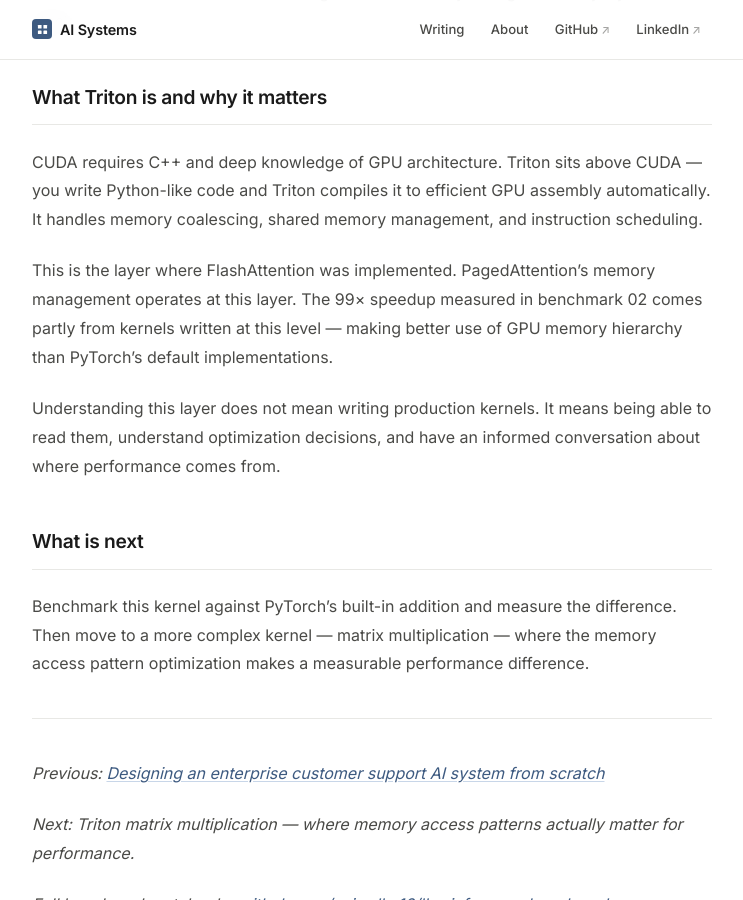
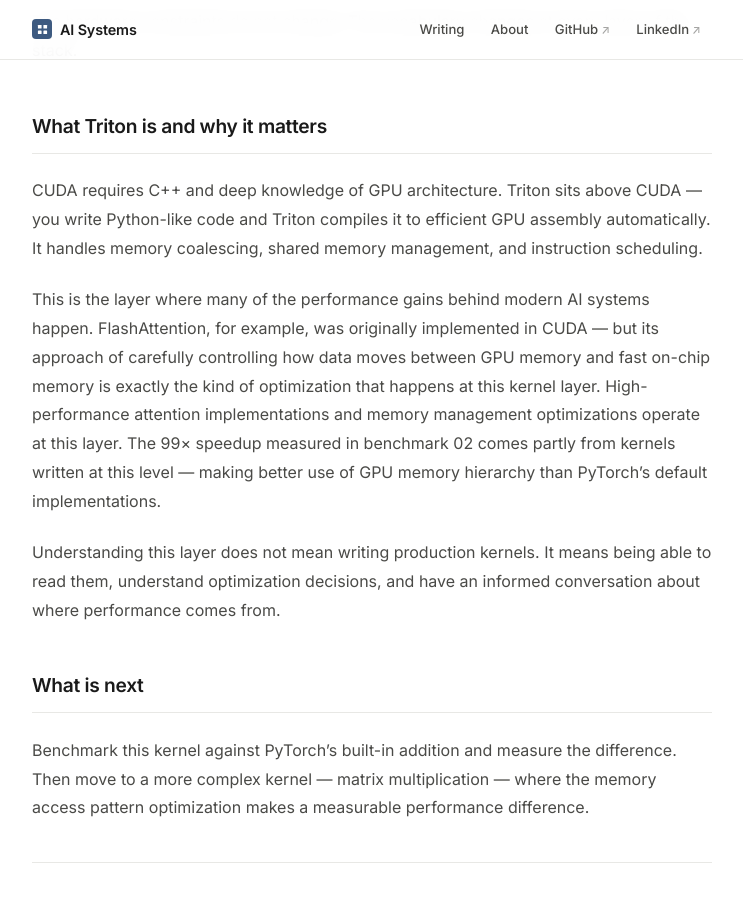
Before and after one commit to anirudhs16/ai-systems, a Jekyll site: the page built from _posts/2026-08-29-triton-first-gpu-kernel.md, in a window 1280 px wide and 900 px high, scrolled down 2142 px. Shown: the whole window, without its empty margins (268-1011 px from the left). Built offline with Jekyll 4.4.1, drawn with Linux system fonts in a browser that asks for light colours; some of the changed text lies outside the part shown.

Commit message:
fix: correct FlashAttention and kernel execution details

```diff
--- a/_posts/2026-08-29-triton-first-gpu-kernel.md
+++ b/_posts/2026-08-29-triton-first-gpu-kernel.md
@@ -12,7 +12,7 @@ Not in CUDA. In Triton — a Python-based language that compiles to GPU assembly
 
 ## What a GPU kernel is
 
-When PyTorch executes `x + y` on two tensors, it launches a CUDA kernel — a small program that runs simultaneously across thousands of GPU cores. Each core handles a different slice of the data. The addition of a million-element vector becomes a million additions happening in parallel.
+When PyTorch executes `x + y` on two tensors, it launches a CUDA kernel — a small program that runs simultaneously across thousands of GPU cores. Triton launches many parallel program instances — each instance handles a different block of the data across the GPU's hardware resources. The addition of a million-element vector becomes a million additions happening in parallel.
 
 The PyTorch profiler session showed 1460 kernel launches for 20 generated tokens. Each of those launches was a program like this one running on the GPU. Until now I had only seen them from the outside.
 
@@ -56,7 +56,7 @@ The hardware constraints do not change. The vocabulary changes at every layer of
 
 CUDA requires C++ and deep knowledge of GPU architecture. Triton sits above CUDA — you write Python-like code and Triton compiles it to efficient GPU assembly automatically. It handles memory coalescing, shared memory management, and instruction scheduling.
 
-This is the layer where FlashAttention was implemented. PagedAttention's memory management operates at this layer. The 99× speedup measured in benchmark 02 comes partly from kernels written at this level — making better use of GPU memory hierarchy than PyTorch's default implementations.
+This is the layer where many of the performance gains behind modern AI systems happen. FlashAttention, for example, was originally implemented in CUDA — but its approach of carefully controlling how data moves between GPU memory and fast on-chip memory is exactly the kind of optimization that happens at this kernel layer. High-performance attention implementations and memory management optimizations operate at this layer. The 99× speedup measured in benchmark 02 comes partly from kernels written at this level — making better use of GPU memory hierarchy than PyTorch's default implementations.
 
 Understanding this layer does not mean writing production kernels. It means being able to read them, understand optimization decisions, and have an informed conversation about where performance comes from.
 
```
